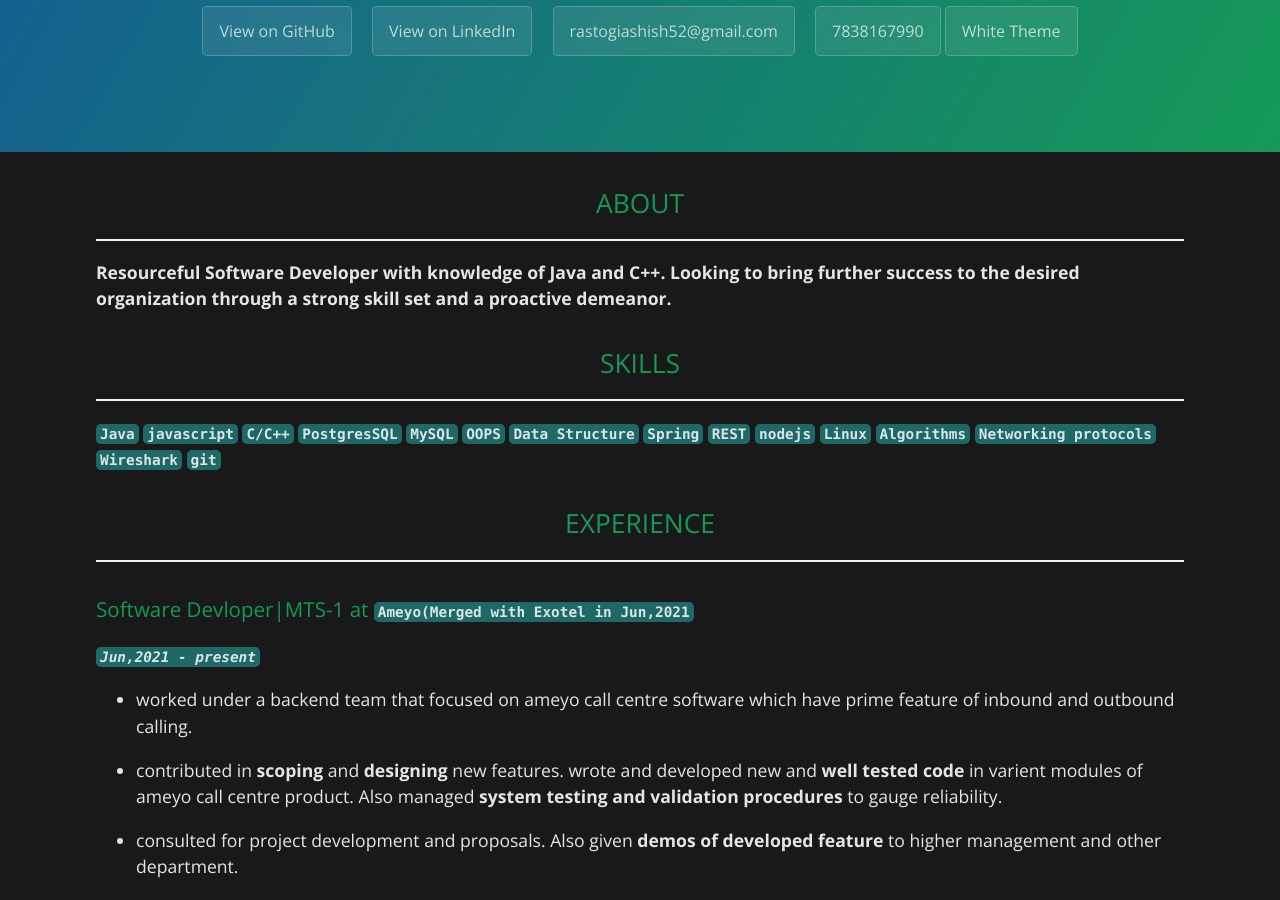
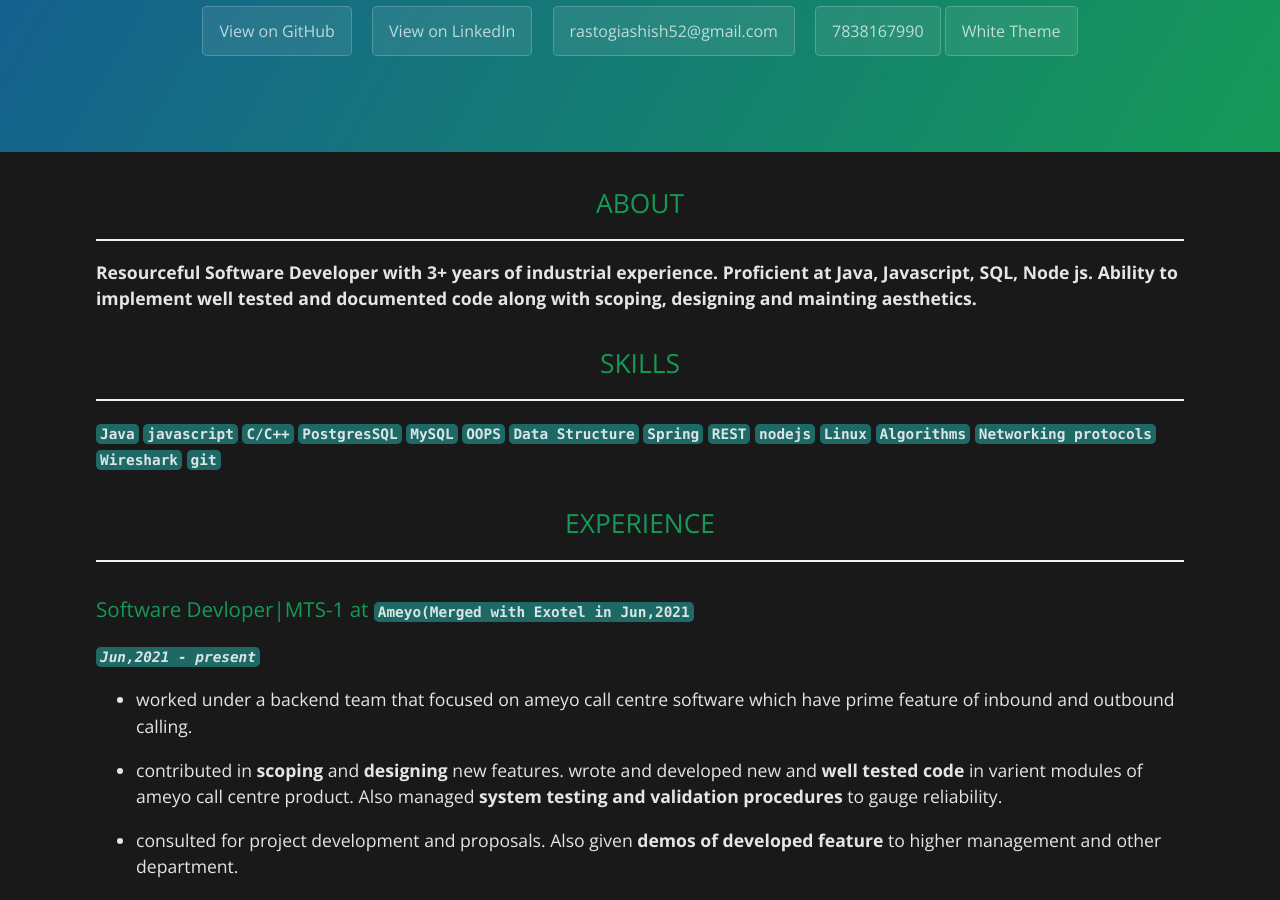
Before and after one commit to ImAshishRastogi/Resume, a Jekyll site: the page built from index.md, in a window 1280 px wide and 900 px high, scrolled down 417 px. Built offline with Jekyll 4.4.1, drawn with Linux system fonts in a browser that asks for light colours.

Commit message:
about update

```diff
--- a/index.md
+++ b/index.md
@@ -9,9 +9,7 @@ number : 7838167990
 ## ABOUT
 ---
 
-**Resourceful Software Developer with knowledge of Java and C++. Looking to bring further success to the desired organization through a strong skill set
-and a proactive demeanor.**
-
+**Resourceful Software Developer with 3+ years of industrial experience. Proficient at Java, Javascript, SQL, Node js. Ability to implement well tested and documented code along with scoping, designing and mainting aesthetics.**
 ## SKILLS
 ---
 
```
